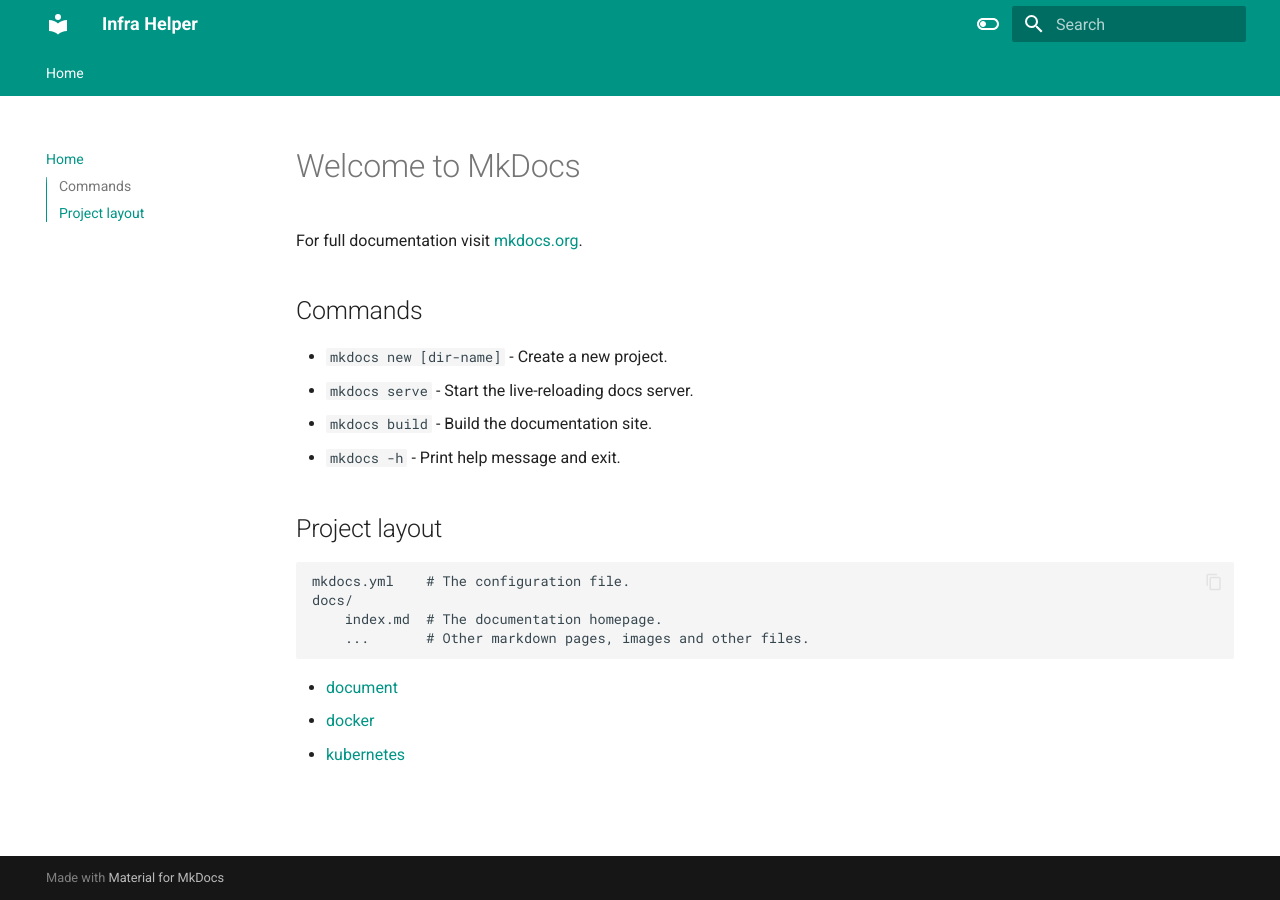
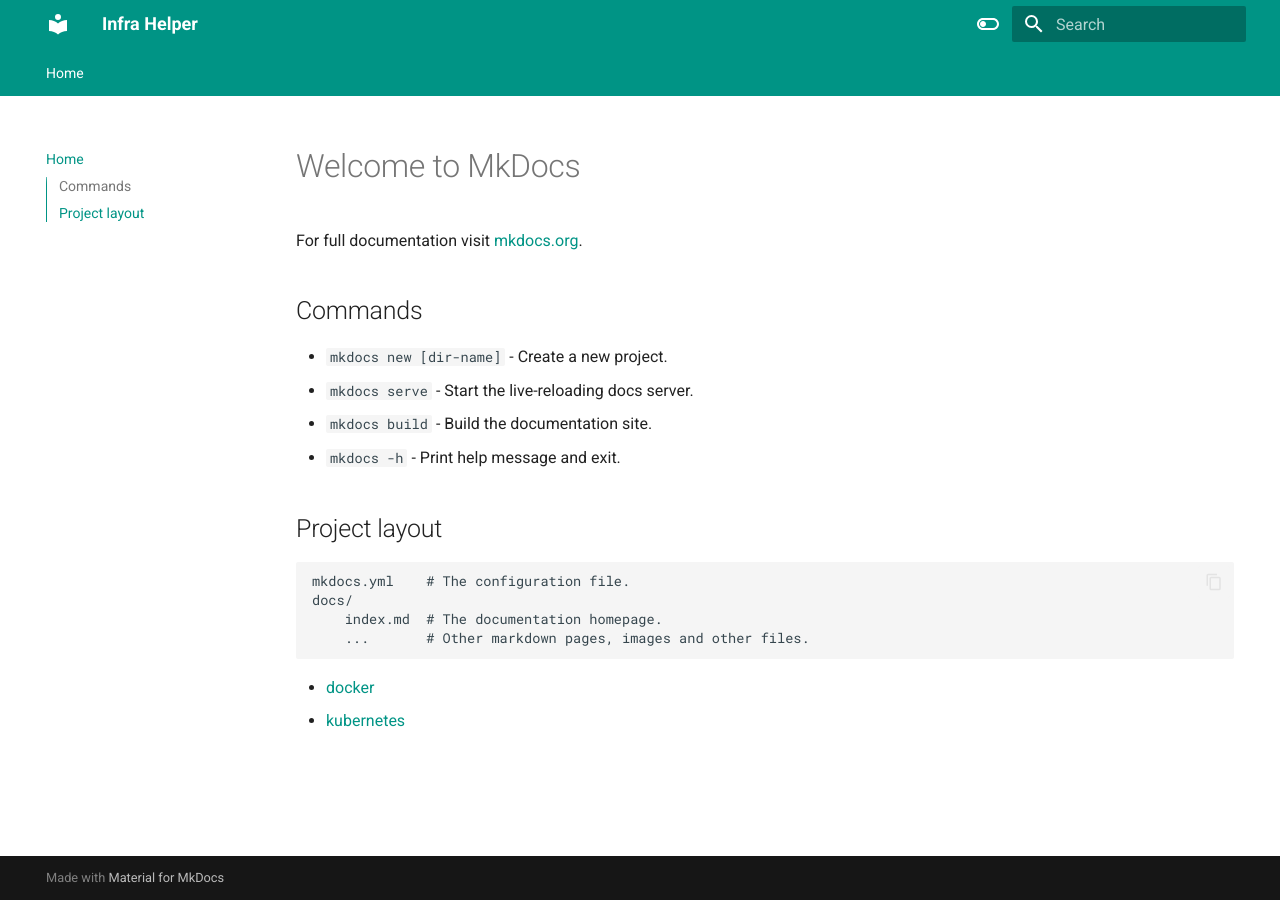
Before and after one commit to sayanroy44617/Infrastructure-Helper, an MkDocs documentation site: the page built from docs/index.md, in a window 1280 px wide. Built offline with MkDocs 1.6.1 and Material for MkDocs 9.7.7, drawn with Linux system fonts in a browser that asks for light colours.

```diff
--- a/docs/index.md
+++ b/docs/index.md
@@ -16,6 +16,5 @@ For full documentation visit [mkdocs.org](https://www.mkdocs.org).
         index.md  # The documentation homepage.
         ...       # Other markdown pages, images and other files.
 
-- [document](page2.md)
 - [docker](docker/Docker.md)
-- [kubernetes](./kubernetes/)
+- [kubernetes](./kubernetes/Kubernetes.md)
```
Also changed, not shown: docs/Kubernetes/kubernetes.md (+2 -1 lines).
